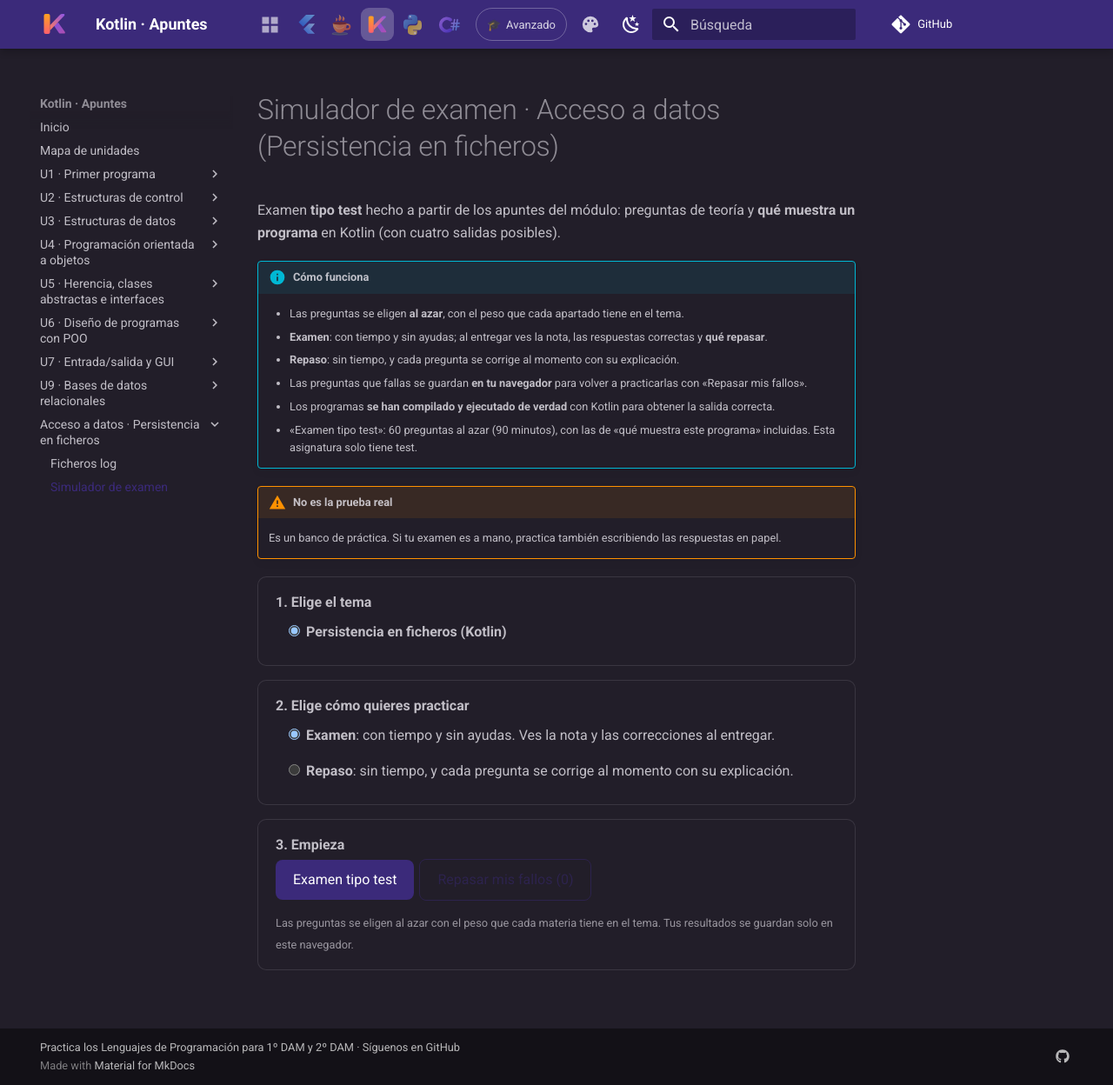
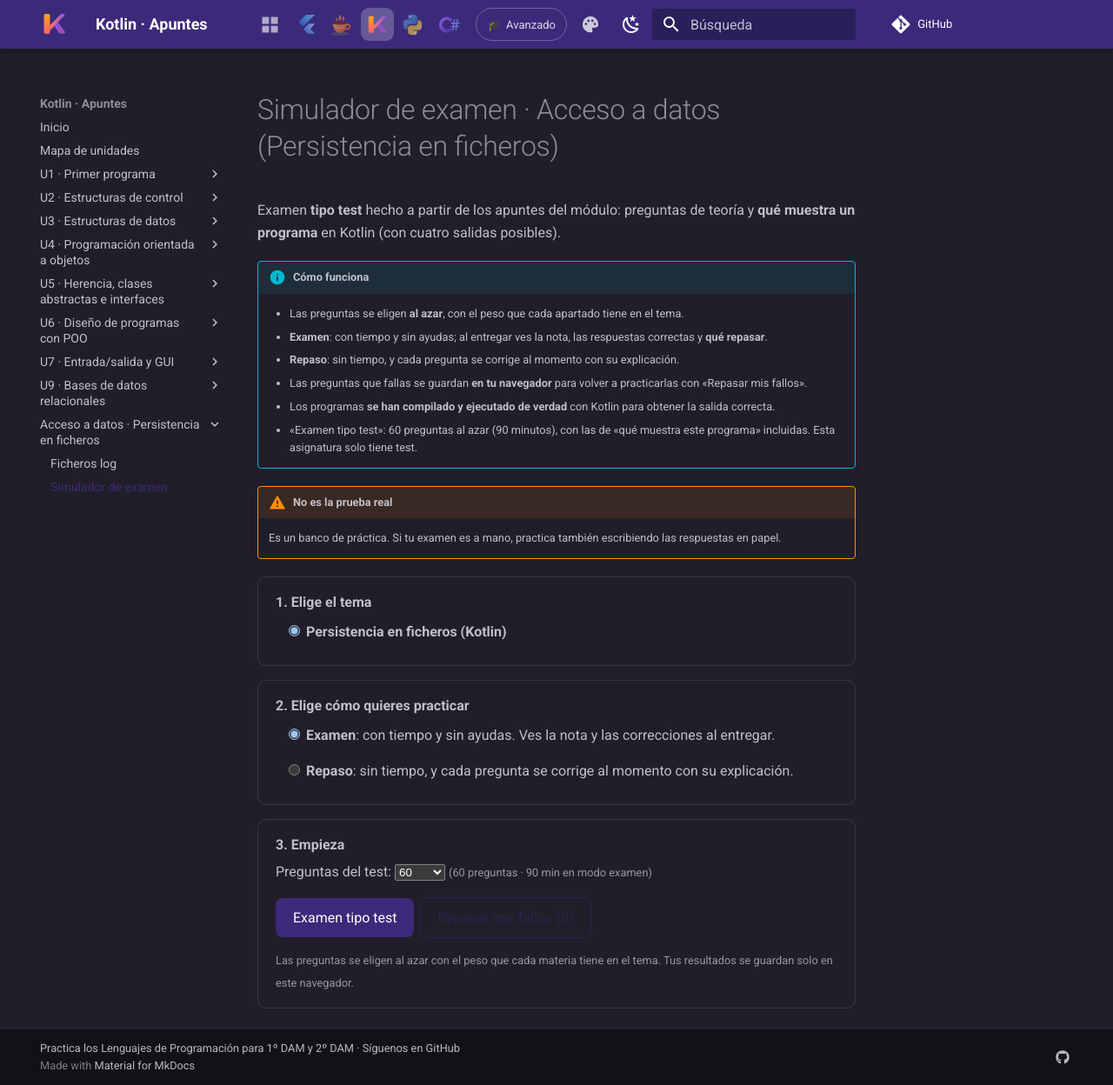
Before and after one commit to apuntes-dam/kotlin-apuntes, an MkDocs documentation site: the page built from docs/ada/simulador.md, in a window 1280 px wide and 1248 px high. Shown: the whole window at 87% size. Built offline with MkDocs 1.6.1 and Material for MkDocs 9.7.7, drawn with Linux system fonts in a browser that asks for light colours; comment, search, counter and statistics services are not loaded; part of the change alters nothing that is shown.

Commit message:
Simulador ADA: elegir 10, 20, 30, 60 o todas las preguntas
Co-Authored-By: Claude Sonnet 5.5 <noreply@anthropic.com>

```diff
--- a/docs/ada/simulador.md
+++ b/docs/ada/simulador.md
@@ -16,4 +16,4 @@ Examen **tipo test** hecho a partir de los apuntes del módulo: preguntas de teo
 <div id="examen-psp"><noscript>El simulador necesita JavaScript.</noscript></div>
 
 <script src="../../assets/examen-psp-datos.js?v=d6ef8575"></script>
-<script src="../../assets/examen-psp.js?v=0d1eec54"></script>
+<script src="../../assets/examen-psp.js?v=2254d975"></script>
--- a/docs/assets/examen-psp.js
+++ b/docs/assets/examen-psp.js
@@ -63,6 +63,7 @@
   var menuMostrado = false;
   // Se sube cuando ya se ha pintado todo: si la página encoge al cambiar de pantalla, subir antes dejaría el scroll a medias.
   function alInicio() { setTimeout(function () { raiz.scrollIntoView({ block: "start" }); }, 0); }
+  var nPreg = null;
   function menu() {
     clearInterval(timer); sesion = null;
     var h = leer();
@@ -70,7 +71,8 @@
       '<div class="ex-card"><strong>2. Elige cómo quieres practicar</strong>' +
       '<label class="ex-op"><input type="radio" name="modo" value="examen" checked> <strong>Examen</strong>: con tiempo y sin ayudas. Ves la nota y las correcciones al entregar.</label>' +
       '<label class="ex-op"><input type="radio" name="modo" value="repaso"> <strong>Repaso</strong>: sin tiempo, y cada pregunta se corrige al momento con su explicación.</label></div>' +
-      '<div class="ex-card"><strong>3. Empieza</strong><div>' +
+      '<div class="ex-card"><strong>3. Empieza</strong>' +
+      '<p style="margin:.3rem 0 .6rem"><label>Preguntas del test: <select id="ex-n"></select></label> <small id="ex-nmin"></small></p><div>' +
       '<button class="ex-btn" id="ex-teo">Examen teórico</button>' +
       '<button class="ex-btn" id="ex-pra">Examen práctico</button>' +
       '<button class="ex-btn sec" id="ex-fal">Repasar mis fallos (<span id="ex-nf">0</span>)</button></div>' +
@@ -87,8 +89,21 @@
     var primero = cont.querySelector("input:not([disabled])"); if (primero) primero.checked = true;
     function actual() { var v = raiz.querySelector('input[name="tema"]:checked'); return v ? DATOS.temas.filter(function (t) { return String(t.id) === v.value; })[0] : null; }
     function refrescar() { var t = actual(); var n = 0; if (t) { Object.keys(h.fallos).forEach(function (k) { if (k.indexOf("t" + t.id + "-") === 0) n++; }); } raiz.querySelector("#ex-nf").textContent = n; raiz.querySelector("#ex-fal").disabled = !n; }
+    var selN = raiz.querySelector("#ex-n"), extra = [];
+    DATOS.temas.forEach(function (t) { var d = t.nteoria || 20; if ([10, 20, 30].indexOf(d) < 0 && extra.indexOf(d) < 0) extra.push(d); });
+    [10, 20, 30].concat(extra.sort(function (x, y) { return x - y; }), ["todas"]).forEach(function (v) {
+      var o = document.createElement("option"); o.value = v; o.textContent = v === "todas" ? "Todas" : v; selN.appendChild(o);
+    });
+    function ajustarN() { var t = actual(); if (!t) return; selN.value = String(t.nteoria || 20); if (selN.value !== String(t.nteoria || 20)) selN.value = "20"; minN(); }
+    function minN() {
+      var t = actual(); if (!t) return;
+      var n = selN.value === "todas" ? t.teoria.length : Math.min(+selN.value, t.teoria.length);
+      raiz.querySelector("#ex-nmin").textContent = "(" + n + " preguntas · " + Math.round((t.minutos || 25) * n / (t.nteoria || 20)) + " min en modo examen)";
+    }
+    selN.addEventListener("change", minN);
+    cont.addEventListener("change", ajustarN); ajustarN();
     cont.addEventListener("change", refrescar); refrescar();
-    function iniciar(tipo) { tema = actual(); if (!tema) return; modo = raiz.querySelector('input[name="modo"]:checked').value; empezar(tipo); }
+    function iniciar(tipo) { tema = actual(); if (!tema) return; nPreg = selN.value; modo = raiz.querySelector('input[name="modo"]:checked').value; empezar(tipo); }
     var hayPractico = DATOS.temas.some(function (t) { return (t.salida || []).length + (t.hueco || []).length + (t.codigo || []).length > 0; });
     if (!hayPractico) { raiz.querySelector("#ex-pra").remove(); raiz.querySelector("#ex-teo").textContent = "Examen tipo test"; }   // simuladores solo de test
     raiz.querySelector("#ex-teo").onclick = function () { iniciar("teoria"); };
@@ -111,7 +126,7 @@
   function empezar(que) {
     var t = tema, items = [], limite = 0, nombre = "";
     var todos = function (tipo) { return t[tipo].map(function (q, i) { q.i = i; return q; }); };
-    if (que === "teoria") { nombre = "Teórico"; limite = (t.minutos || 25) * 60; items = elegir(t, todos("teoria"), t.nteoria || 20).map(function (q, i) { return crearItem(t, q, "teoria", i); }); }
+    if (que === "teoria") { nombre = "Teórico"; var nq = nPreg === "todas" ? t.teoria.length : Math.min(+nPreg || t.nteoria || 20, t.teoria.length); limite = Math.round((t.minutos || 25) * 60 * nq / (t.nteoria || 20)); items = elegir(t, todos("teoria"), nq).map(function (q, i) { return crearItem(t, q, "teoria", i); }); }
     else if (que === "practica") {
       nombre = "Práctico"; limite = 60 * 60;
       var s = elegir(t, todos("salida"), 2).map(function (q) { return crearItem(t, q, "salida", 0); });
```
